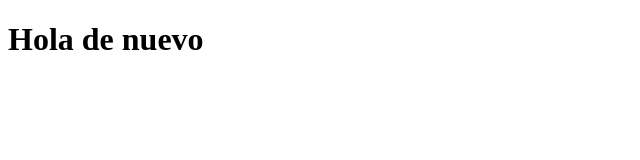
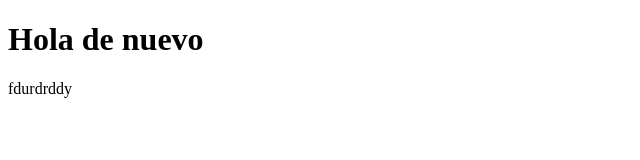
Before and after one commit to YanaKorsak2310/PruebaGit, a plain HTML site: page index.html in a window 1280 px wide. Shown: the full height of the page, 0-640 px from the left. Drawn offline with Linux system fonts and the light colour scheme.

Commit message:
nuevo texto

```diff
--- a/index.html
+++ b/index.html
@@ -7,5 +7,6 @@
   </head>
   <body>
     <h1>Hola de nuevo</h1>
+    fdurdrddy
   </body>
 </html>
```
